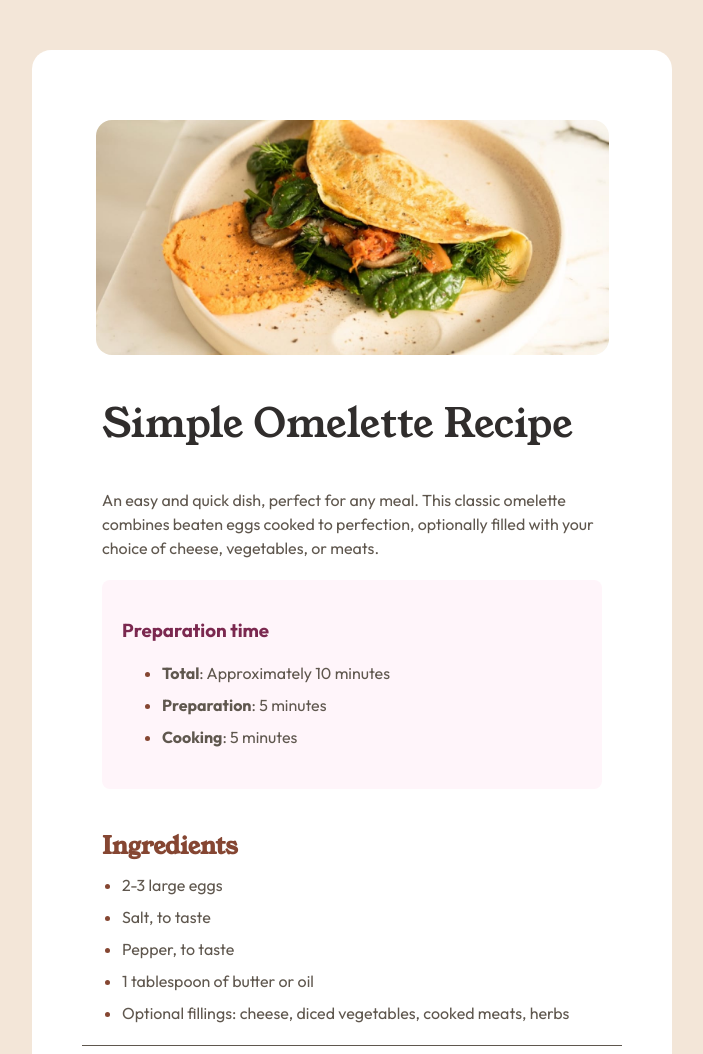
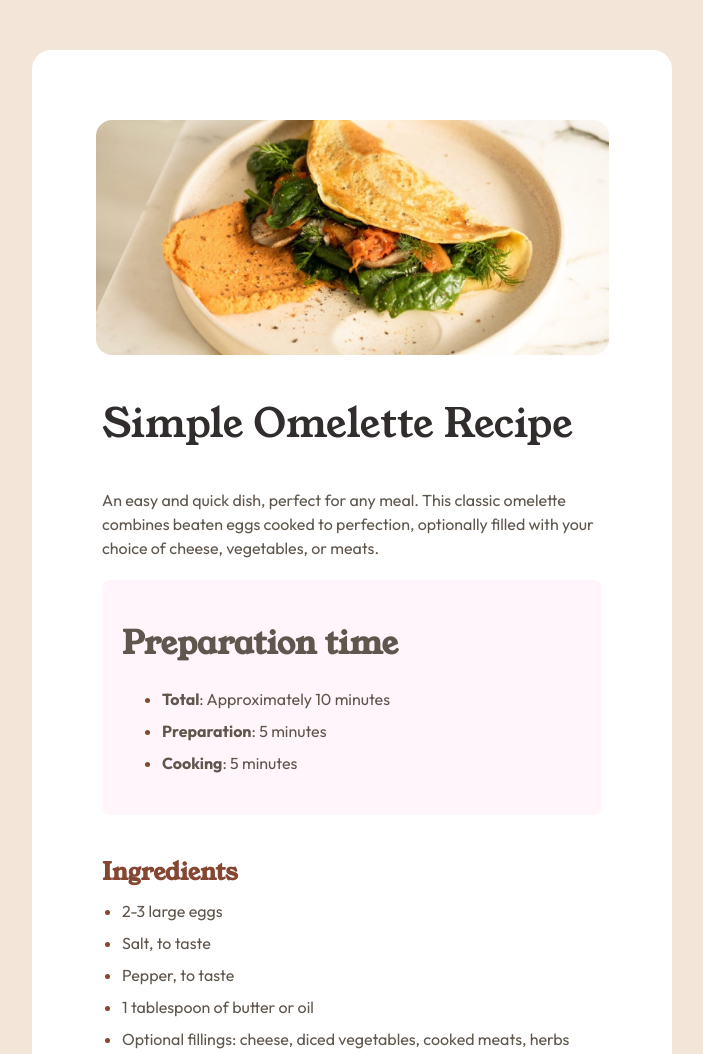
Before and after one commit to Umarcss/recipe-page-main, a plain HTML site: page index.html in a window 1280 px wide. Shown: the top 1054 px of the page, without its empty margins (288-991 px from the left). Drawn offline with Linux system fonts and the light colour scheme.

Commit message:
Change preparation time header from h3 to h1 for improved semantic structure

```diff
--- a/index.html
+++ b/index.html
@@ -32,7 +32,7 @@
     </p>
 
     <div class="card">
-      <h3>Preparation time</h3>
+      <h1>Preparation time</h1>
 
       <ul>
         <li>
```
